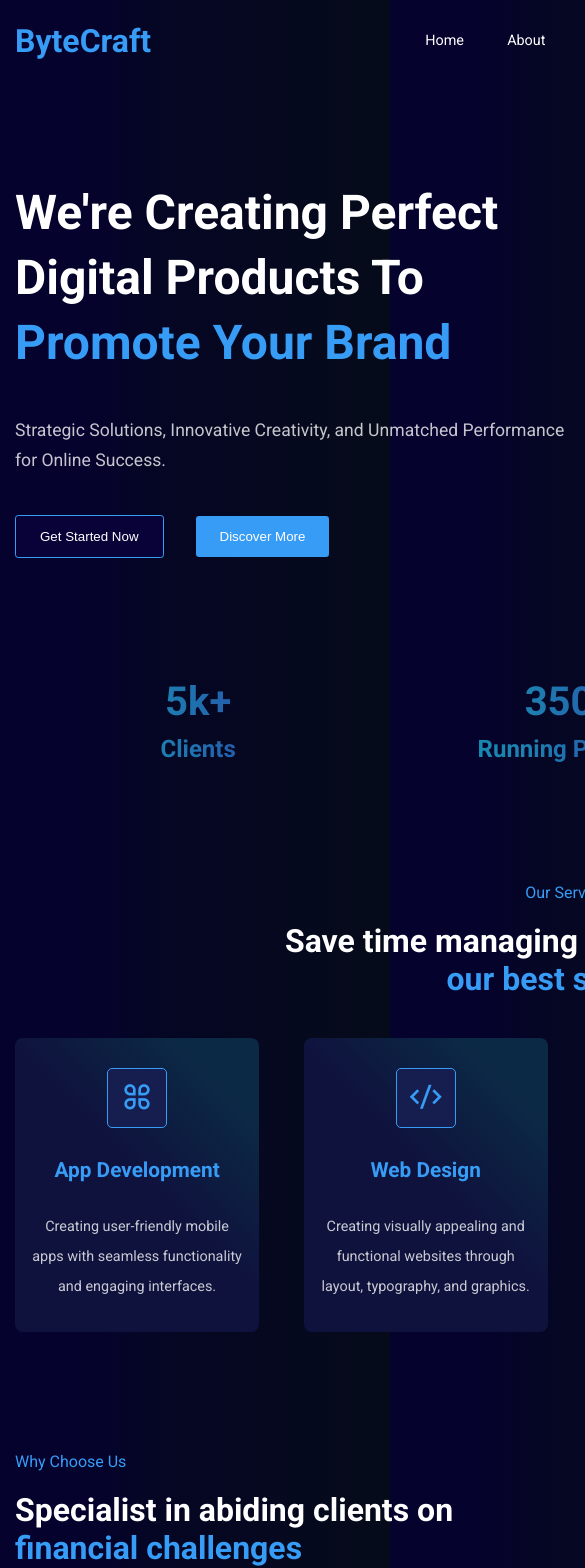
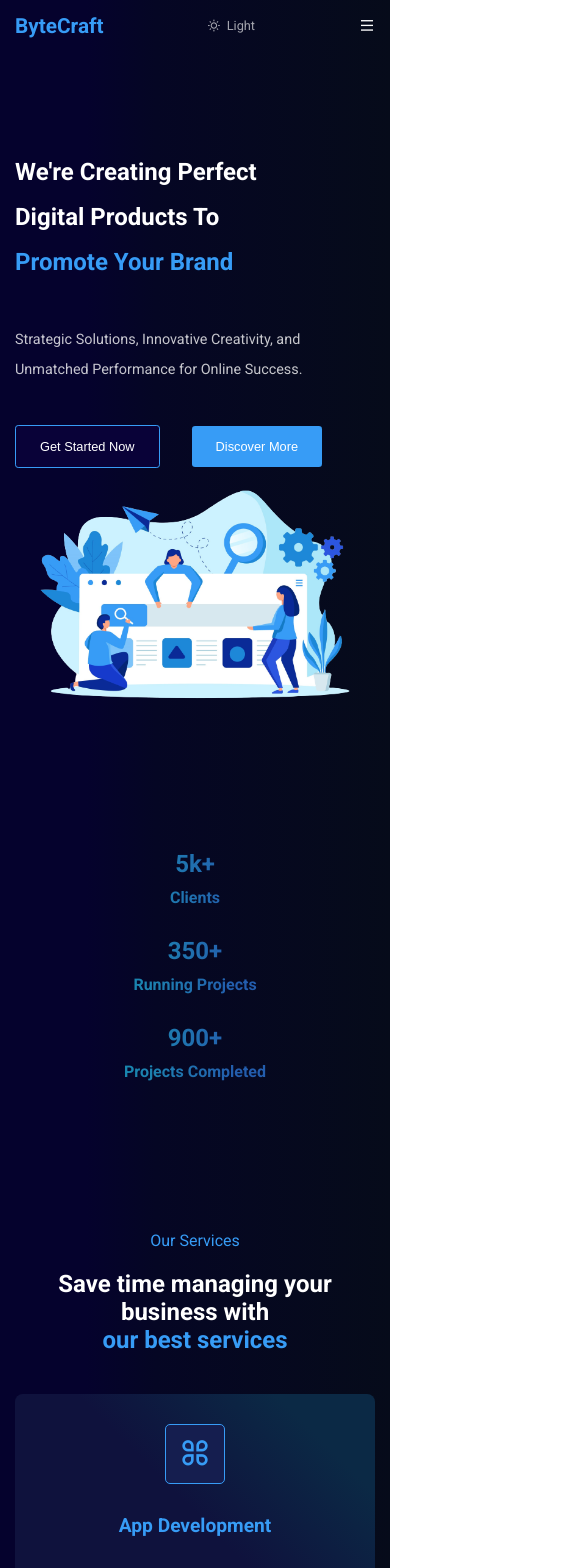
Before and after one commit to 0Mahdi/agency-website, a React (Create React App) app: page / in a window 390 px wide. Shown: the top 1568 px of the page, 585 px wide, since content can reach past the window. Built offline with nearby package versions, Linux system fonts and the light colour scheme.

Commit message:
responsive section completed

```diff
--- a/src/App.css
+++ b/src/App.css
@@ -125,3 +125,15 @@ section{
 .light-theme .team__img{
   background: #ddd;
 }
+
+@media only screen and (max-width:1024px){
+  .container{
+    width: 100%;
+  }
+}
+
+@media only screen and (max-width:768px){
+  .section{
+    padding: 40px 0px;
+  }
+}
--- a/src/components/Footer/footer.css
+++ b/src/components/Footer/footer.css
@@ -66,3 +66,29 @@
 .light-theme .copyright {
     color: #555;
 }
+
+@media only screen and (max-width:768px) {
+    .footer__logo {
+        width: 50%;
+    }
+
+    .footer__wrapper {
+        flex-wrap: wrap;
+        column-gap: 1.5rem !important;
+        row-gap: 1.5rem;
+    }
+
+    .footer__logo h2{
+        font-size: 1.5rem;
+    }
+}
+
+@media only screen and (max-width:576px) {
+    .footer__quick-links {
+        width: 47%;
+    }
+
+    .footer__logo {
+        width: 47%;
+    }
+}
--- a/src/components/Header/Header.jsx
+++ b/src/components/Header/Header.jsx
@@ -28,6 +28,8 @@ const nav__links =[
 const Header = ({theme, toggleTheme}) => {
 
     const headerRef = useRef(null)
+
+    const menuRef = useRef(null)
 
     const headerFunc = () => {
         if (document.body.scrollTop > 80 || document.documentElement.scrollTop > 80) {
@@ -68,6 +70,8 @@ const Header = ({theme, toggleTheme}) => {
         }
     };
 
+    const toggleMenu = () => menuRef.current.classList.toggle('menu__active');
+
 
   return (
     <header className='header' ref={headerRef}>
@@ -78,7 +82,7 @@ const Header = ({theme, toggleTheme}) => {
                 </div>
 
                 {/* =========== Navigation ============*/}
-                <div className='navigation'>
+                <div className='navigation' ref={menuRef} onClick={toggleMenu}>
                     <ul className='menu'>
                         {nav__links.map((item,index)=>(
                             <li className='menu__item' key={index}>
@@ -104,6 +108,10 @@ const Header = ({theme, toggleTheme}) => {
                         )}
                     </span>
                 </div>
+
+                <span className="mobile__menu" onClick={toggleMenu}>
+                    <i class="ri-menu-line" />
+                </span>
             </div>
         </div>
     </header>
--- a/src/components/Header/header.css
+++ b/src/components/Header/header.css
@@ -55,7 +55,78 @@
     background: #0c123d;
 }
 
+.mobile__menu{
+    color: #fff;
+    font-size: 1.3rem;
+    cursor: pointer;
+    display: none;
+}
+
 .light-theme .header__shrink{
     background: #f7f7f7;
     box-shadow: 2px 2px 10px -2px #ddd;
 }
+
+.light-theme .mobile__menu{
+    color: #000;
+}
+
+
+/* =======Responsive========= */
+@media only screen and (max-width:992px){
+    .navigation{
+        position: fixed;
+        top: 0;
+        left: 0;
+        width: 100%;
+        height: 100%;
+        background: rgba(6, 11, 26, 0.868);
+        z-index: 99999;
+        display: none;
+    }
+
+    .menu {
+        flex-direction: column;
+        background: #0c123d;
+        width: 250px;
+        height: 100%;
+        align-items: center;
+        justify-content: center;
+        position: absolute;
+        top: 0;
+        right: 0;
+        z-index: 999999;
+    }
+
+    .menu__active{
+        display: block;
+    }
+
+    .mobile__menu{
+        display: block;
+    }
+
+    .light-theme .navigation {
+        background: rgba(247, 247, 247, 0.868);
+    }
+
+    .light-theme .menu {
+        background: #f7f7f7;
+    }
+}
+
+@media only screen and (max-width:768px) {
+    .header{
+        width: 100%;
+        height: 50px;
+        line-height: 50px;
+    }
+
+    .mobile__menu{
+        font-size: 1rem;
+    }
+
+    .logo h2{
+        font-size: 1.3rem;
+    }
+}
--- a/src/styles/about.css
+++ b/src/styles/about.css
@@ -55,3 +55,28 @@
 .light-theme .choose__us-title {
     color: #0c123d !important;
 }
+
+@media only screen and (max-width:992px) {
+    .about__content h2 {
+        font-size: 1.5rem;
+    }
+}
+
+@media only screen and (max-width:768px) {
+    .about__wrapper{
+        flex-direction: column;
+    }
+
+    .about__content,
+    .about__img {
+        width: 100%;
+    }
+
+    .about__img img{
+        height: 400px !important;
+    }
+
+    .about__content {
+        margin-bottom: 30px;
+    }
+}
--- a/src/styles/blog.css
+++ b/src/styles/blog.css
@@ -64,3 +64,34 @@
 .light-theme .blog__item:nth-child(2){
     border: 1px solid var(--primary-color);
 }
+
+@media only screen and (max-width:992px) {
+    .blog__top-content h2{
+        font-size: 1.5rem;
+    }
+}
+
+@media only screen and (max-width:768px) {
+    .blog__item{
+        width: 45%;
+        margin-bottom: 30px;
+    }
+    .blog__item:nth-child(2) {
+        width: 50%;
+    }
+
+    .blog__wrapper{
+        flex-wrap: wrap;
+    }
+}
+
+@media only screen and (max-width:576px) {
+    .blog__item,
+    .blog__item:nth-child(2) {
+        width: 100%;
+    }
+
+    .blog__item:nth-child(2) {
+        margin-top: 0;
+    }
+}
--- a/src/styles/counter.css
+++ b/src/styles/counter.css
@@ -24,3 +24,37 @@
 .counter__title {
     font-size: 1.5rem;
 }
+
+@media only screen and (max-width:992px){
+    .counter__number{
+        font-size: 2rem;
+    }
+    .counter__title{
+        font-size: 1.2rem;
+    }
+
+    .counter__item{
+        width: 30%;
+    }
+}
+
+@media only screen and (max-width:768px){
+    .counter__number{
+        font-size: 1.5rem;
+    }
+
+    .counter__title {
+        font-size: 1rem;
+    }
+}
+@media only screen and (max-width:576px){
+
+    .counter__wrapper{
+        flex-direction: column;
+    }
+
+    .counter__item{
+        width: 100%;
+        margin-bottom: 30px;
+    }
+}
--- a/src/styles/hero.css
+++ b/src/styles/hero.css
@@ -54,3 +54,41 @@
 .secondary__btn{
     background: var(--btn-primary-bg);
 }
+
+@media only screen and (max-width:992px){
+    .hero__content h2{
+        font-size: 2rem;
+        line-height: 50px;
+    }
+}
+
+@media only screen and (max-width:768px){
+    .hero__content h2{
+        font-size: 1.5rem;
+        line-height: 45px;
+    }
+
+    .hero__content p{
+        font-size: 0.9rem;
+    }
+    .primary__btn,
+    .secondary__btn{
+        font-size: 0.8rem;
+    }
+
+    .hero__content,
+    .hero__img {
+        width: 100%;
+    }
+}
+
+@media only screen and (max-width:600px){
+    .hero__content,
+    .hero__img {
+        width: 100%;
+    }
+
+    .hero__wrapper{
+        flex-direction: column;
+    }
+}
--- a/src/styles/newsletter.css
+++ b/src/styles/newsletter.css
@@ -42,3 +42,28 @@
     background: var(--primary-color);
     color: #fff;
 }
+
+@media only screen and (max-width:992px){
+    .newsletter__content h2{
+        font-size: 1.5rem;
+    }
+}
+
+@media only screen and (max-width:768px) {
+    .newsletter__wrapper {
+        flex-wrap: wrap;
+    }
+
+    .newsletter__content, .newsletter__form {
+        width: 100%;
+    }
+
+    .newsletter__content{
+        margin-bottom: 30px;
+    }
+
+    .newsletter__form input {
+        padding: 8px 20px;
+        font-size: 0.9rem;
+    }
+}
--- a/src/styles/services.css
+++ b/src/styles/services.css
@@ -51,3 +51,33 @@
     font-size: 1.3rem;
     margin-bottom: 30px;
 }
+
+@media only screen and (max-width:992px){
+    .services__top-content h2{
+        font-size: 1.5rem;
+    }
+
+    .service__item-wrapper {
+        flex-wrap: wrap;
+    }
+
+    .services__item{
+        width: 31%;
+        margin-bottom: 30px;
+    }
+}
+
+@media only screen and (max-width:768px) {
+    .services__item {
+        width: 47.7%;
+    }
+    .service__title{
+        font-size: 1.2rem;
+    }
+}
+
+@media only screen and (max-width:576px){
+    .services__item {
+        width: 100%;
+    }
+}
--- a/src/styles/team.css
+++ b/src/styles/team.css
@@ -59,3 +59,32 @@
     align-items: center;
     column-gap: 2rem;
 }
+
+@media only screen and (max-width:768px){
+    .team__item{
+        width: 30%;
+        margin-bottom: 30px;
+    }
+
+    .team__wrapper{
+        flex-wrap: wrap;
+    }
+
+    .team__content h2{
+        font-size: 1.5rem;
+    }
+
+    .team__details h4{
+        font-size: 1rem;
+    }
+
+    .team__details p{
+        font-size: 0.8rem;
+    }
+}
+
+@media only screen and (max-width:576px) {
+    .team__item {
+        width: 100%;
+    }
+}
--- a/src/styles/testimonial.css
+++ b/src/styles/testimonial.css
@@ -41,3 +41,19 @@
     color: white;
     font-weight: 500;
 }
+
+@media only screen and (max-width:992px){
+    .slider__content-top h2 {
+        font-size: 1.5rem;
+    }
+}
+
+@media only screen and (max-width:768px) {
+    .slider__wrapper{
+        width: 90%;
+    }
+
+    .customer__name {
+        font-size: 1rem;
+    }
+}
```
